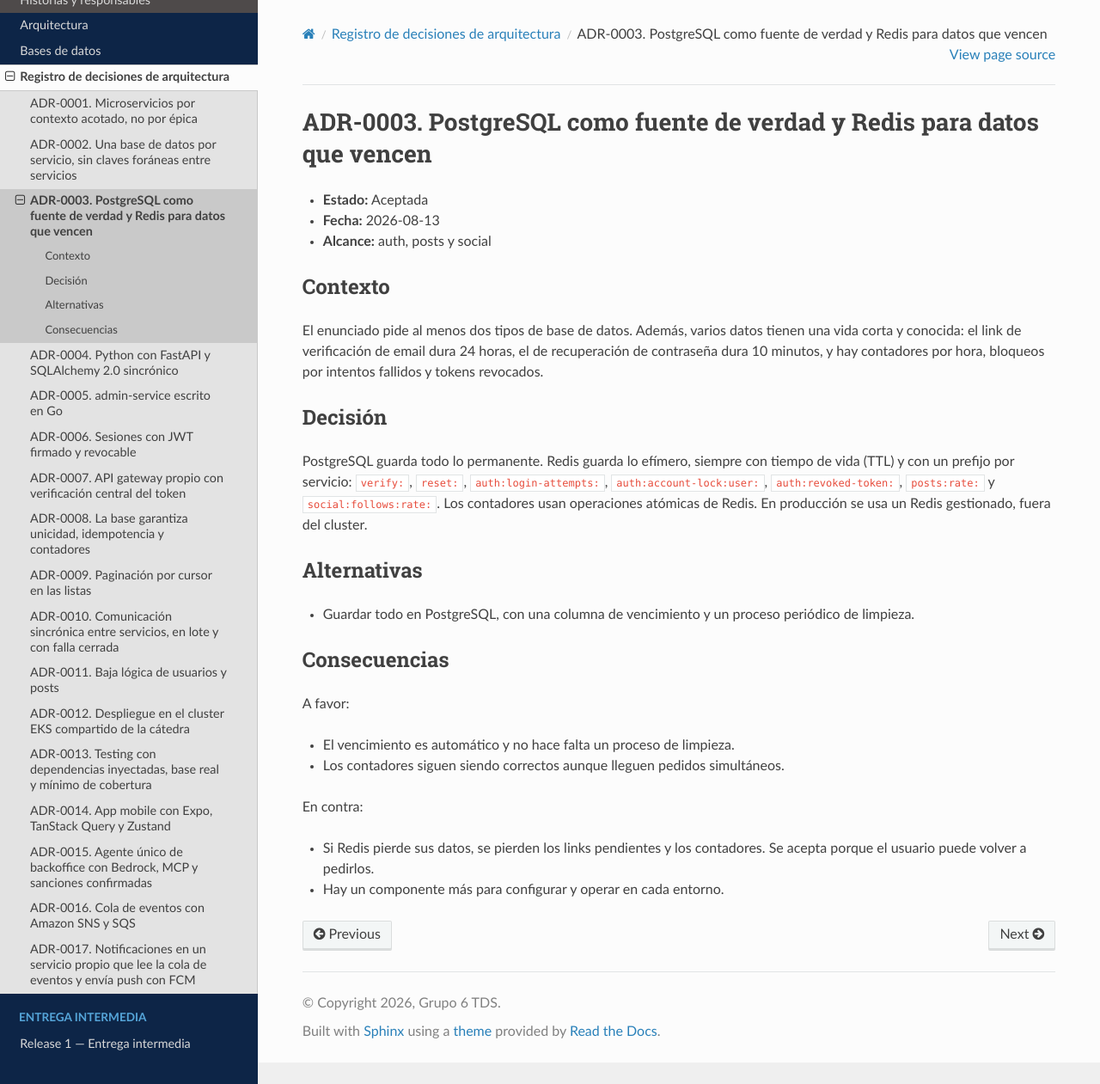
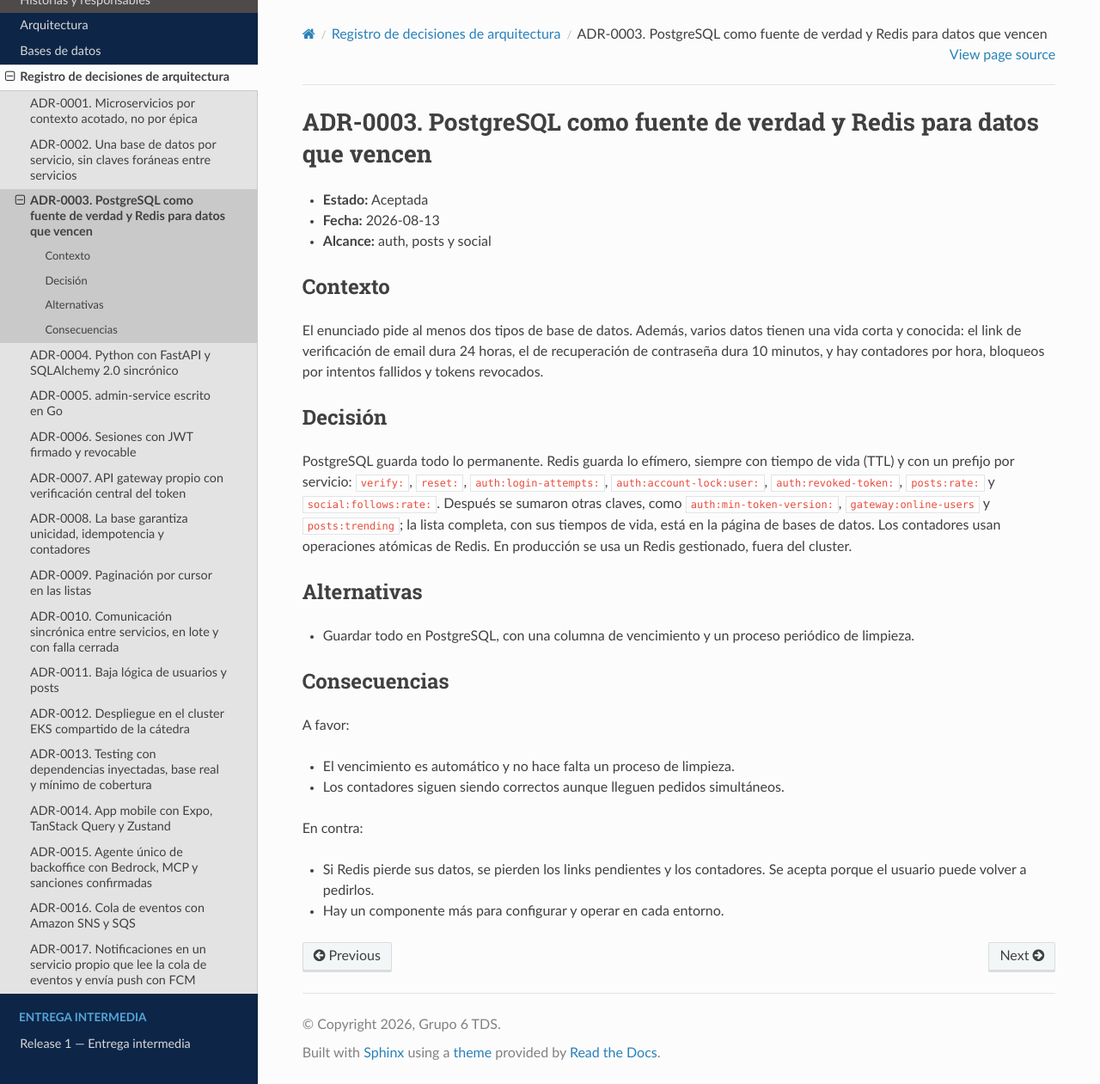
Before and after one commit to tds-g6-2s2026/udesa-x-docs, a Sphinx documentation site: the page built from docs/adr-0003.md, in a window 1280 px wide and 1261 px high. Shown: the whole window at 86% size. Built offline with Sphinx 7.4.7 and the Read the Docs theme 3.1.0, drawn with Linux system fonts in a browser that asks for light colours.

Commit message:
docs: notas fechadas en ADR-0003, 0010, 0012 y 0016
- ADR-0016: posts también publica post_media_attached y post_media_removed.
- ADR-0003: las claves de Redis que se sumaron después.
- ADR-0010: la cola ya está desplegada.
- ADR-0012: nueve servicios y cuota de 9 pods.

```diff
--- a/docs/adr-0003.md
+++ b/docs/adr-0003.md
@@ -10,7 +10,7 @@ El enunciado pide al menos dos tipos de base de datos. Además, varios datos tie
 
 ## Decisión
 
-PostgreSQL guarda todo lo permanente. Redis guarda lo efímero, siempre con tiempo de vida (TTL) y con un prefijo por servicio: `verify:`, `reset:`, `auth:login-attempts:`, `auth:account-lock:user:`, `auth:revoked-token:`, `posts:rate:` y `social:follows:rate:`. Los contadores usan operaciones atómicas de Redis. En producción se usa un Redis gestionado, fuera del cluster.
+PostgreSQL guarda todo lo permanente. Redis guarda lo efímero, siempre con tiempo de vida (TTL) y con un prefijo por servicio: `verify:`, `reset:`, `auth:login-attempts:`, `auth:account-lock:user:`, `auth:revoked-token:`, `posts:rate:` y `social:follows:rate:`. Después se sumaron otras claves, como `auth:min-token-version:`, `gateway:online-users` y `posts:trending`; la lista completa, con sus tiempos de vida, está en la página de bases de datos. Los contadores usan operaciones atómicas de Redis. En producción se usa un Redis gestionado, fuera del cluster.
 
 ## Alternativas
 
```
Also changed, not shown: docs/adr-0010.md (+1 -1 lines), docs/adr-0012.md (+1 -1 lines), docs/adr-0016.md (+1 -1 lines).
